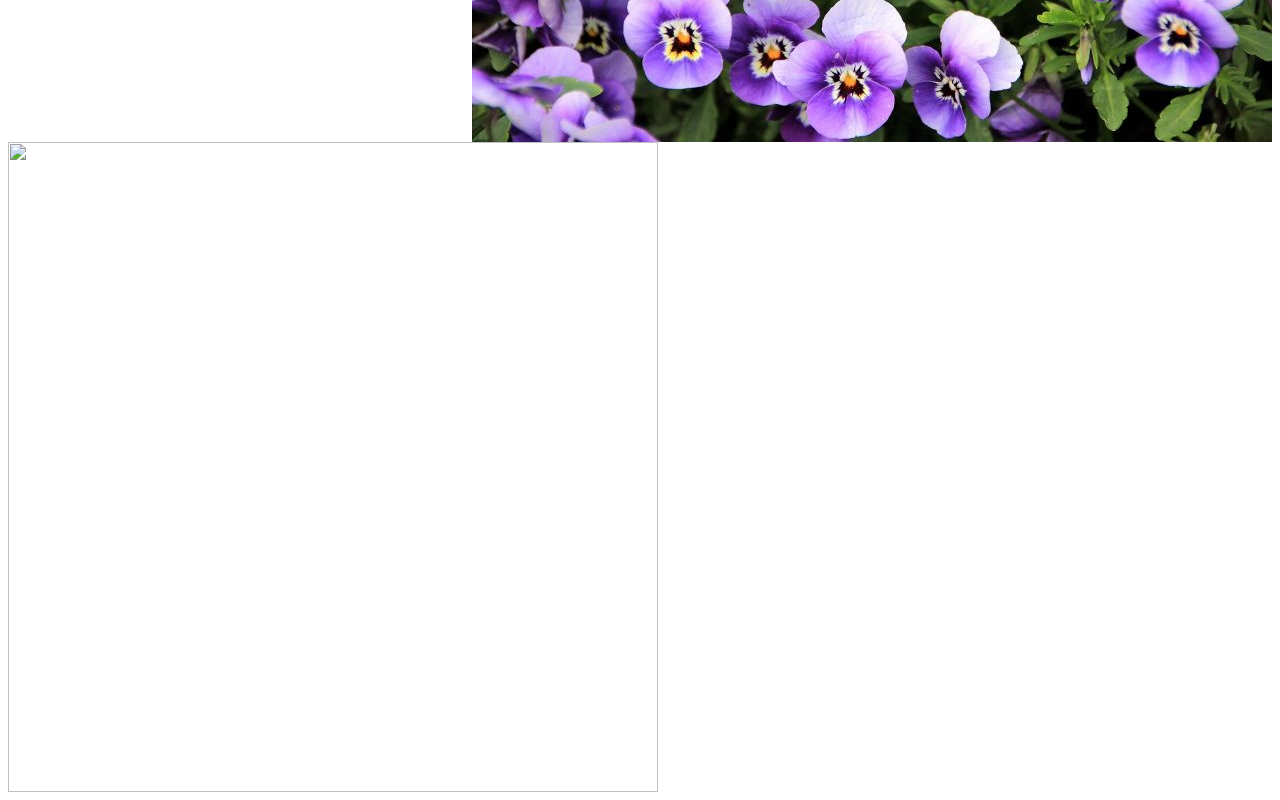
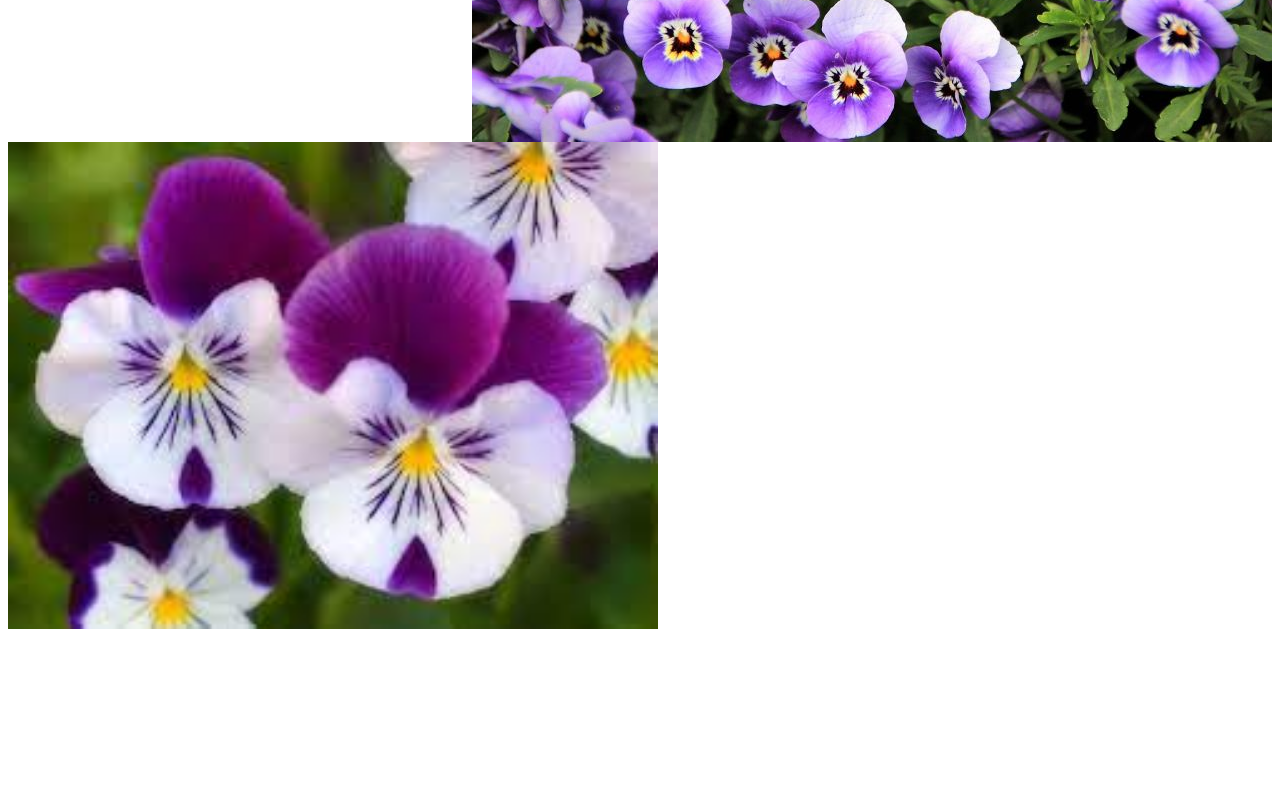
Before and after one commit to bibirodrigues/P-gina-Simples, a plain HTML site: page index.html in a window 1280 px wide. Shown: the part 489-1289 px from the top of the page. After the commit the page ends 1126 px from the top, so only its background shows below. Drawn offline with Linux system fonts and the light colour scheme.

Commit message:
Update index.html

```diff
--- a/index.html
+++ b/index.html
@@ -8,6 +8,6 @@
 </head>
 <body bg color="beige"background><center><b><h1><fonte face="lucidahandwriting" color="red" size="10">"Flores para você!</fonte> </h1></b></center>
     <img id="flora-fira.webp" src="flora-fira.webp" align="right">
-    <img id="images.jpeg" src="images.jpeg" align="top" width="650">
+    <img id="flores.jpeg" src="flores.jpeg" align="top" width="650">
 </body>
 </html>
```
